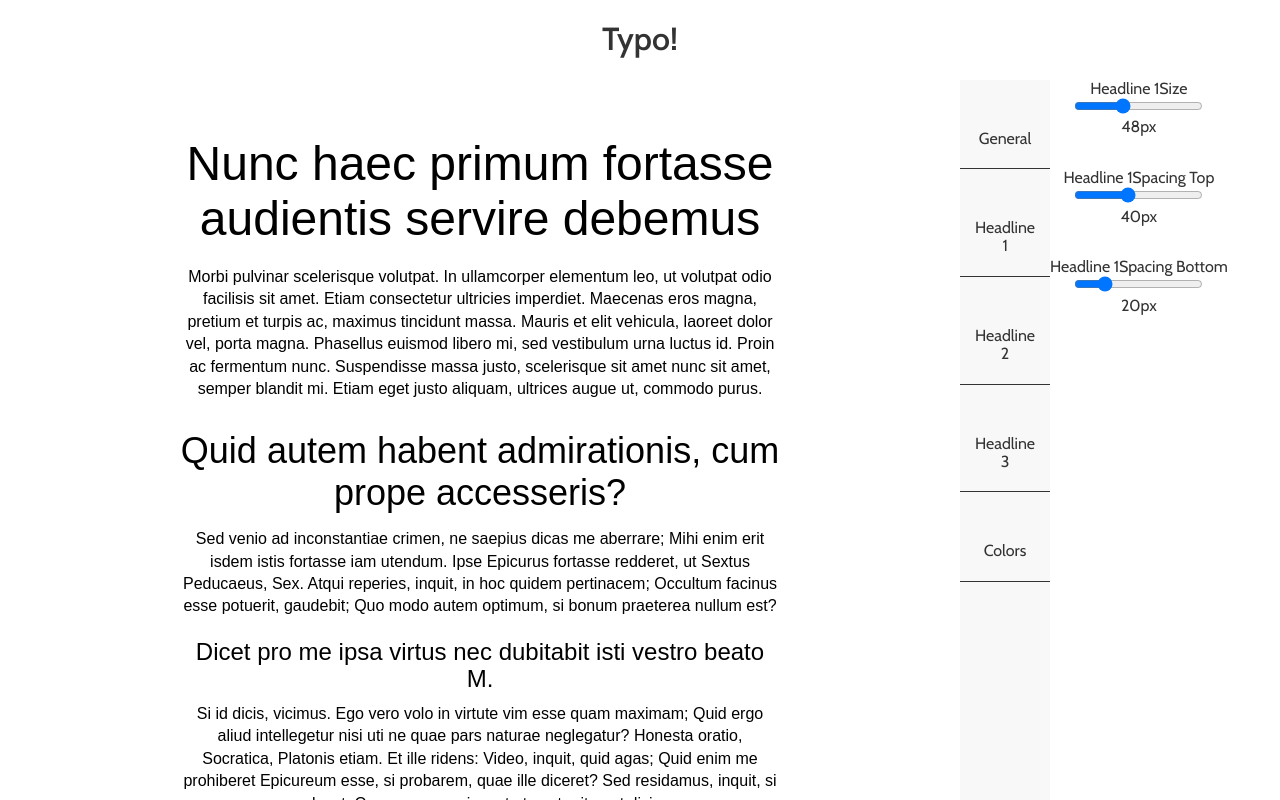
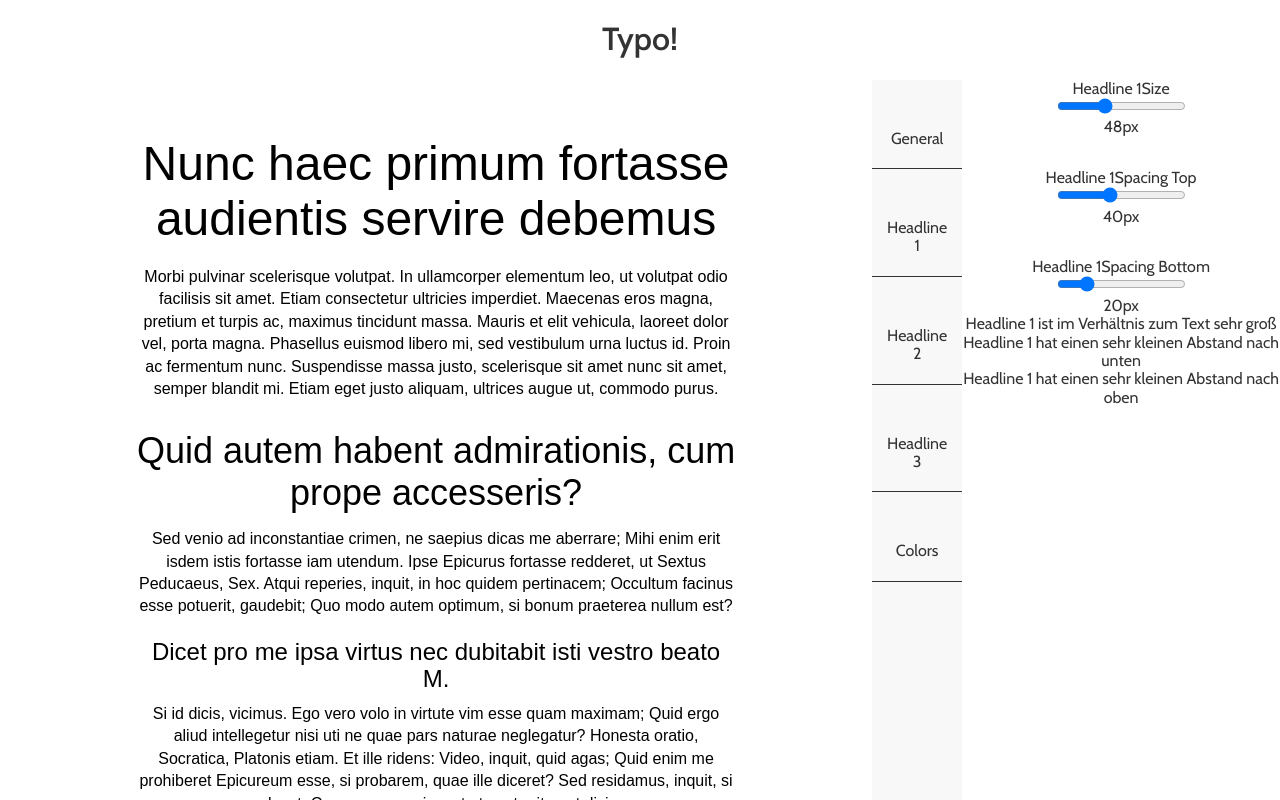
Before and after one commit to Plsr/25knots, a React app: page /typography in a window 1280 px wide. Both pictures are taken after a click on the element "Headline 1". Shown: the top 800 px of the page. Built offline with nearby package versions, Linux system fonts and the light colour scheme.

Commit message:
Started with first errror calculations

```diff
--- a/src/actions/index.js
+++ b/src/actions/index.js
@@ -7,6 +7,7 @@ export const RESET_SETUP = 'RESET_SETUP'
 export const SET_VALUE_FOR_KEY = 'SET_VALUE_FOR_KEY'
 export const SET_GENERAL_VALUE_FOR_KEY = 'SET_GENERAL_VALUE_FOR_KEY'
 export const SET_VALUE_IN_AREA = 'SET_VALUE_IN_AREA'
+export const SET_ERRORS = 'SET_ERRORS'
 
 export const nextSetupStep = () => {
   return {
@@ -63,3 +64,10 @@ export const setValueInArea = (area, key, value) => {
     value
   }
 }
+
+export const setErrors = (errorsPresent) => {
+  return {
+    type: SET_ERRORS,
+    errorsPresent
+  }
+}
--- a/src/components/HeadlineControls.jsx
+++ b/src/components/HeadlineControls.jsx
@@ -15,6 +15,7 @@ class HeadlineController extends React.Component {
   }
 
   render() {
+    console.log(this.props.componentErrors) //eslint-disable-line no-console
     return (
       <div>
         <SliderController
@@ -46,6 +47,7 @@ class HeadlineController extends React.Component {
           handleChange={this.handleChange}
           storeKey={'spacingBottom'}
         />
+        {this.props.componentErrors.map(error => <p>{error}</p>)}
       </div>
     )
   }
--- a/src/components/Typography.jsx
+++ b/src/components/Typography.jsx
@@ -11,6 +11,8 @@ import GeneralControls from './GeneralControls.jsx'
 import HeadlineControls from './HeadlineControls.jsx'
 import ColorControls from './ColorControls.jsx'
 
+import calculateHeadline1Errors from './helpers/errors/headline1.js'
+
 export default class Typography extends React.Component {
   constructor(props) {
     super(props)
@@ -20,6 +22,10 @@ export default class Typography extends React.Component {
 
   handleChange(key, value) {
     this.props.setValueForKey(key, value)
+  }
+
+  calculateErrors() {
+    return calculateHeadline1Errors(this.props.headline1, this.props.general)
   }
 
   render() {
@@ -103,6 +109,7 @@ export default class Typography extends React.Component {
                   onChange={this.props.setValueInArea}
                   area={'headline1'}
                   title={'Headline 1'}
+                  componentErrors={this.calculateErrors()}
                   {...this.props.headline1}
                 />
               </TabContent>
--- /dev/null
+++ b/src/components/helpers/errors/headline1.js
@@ -0,0 +1,38 @@
+function calculateHeadline1Errors(headlineValues, bodyTextValues) {
+  let errors = []
+  let bodyFontSize = bodyTextValues.fontSize
+  let bodyFontConstant = 0
+  let bodyLineHeight = (bodyTextValues.lineHeight * bodyTextValues.fontSize) / 100
+  let h1Size = headlineValues.size
+  let marginTop = headlineValues.spacingTop
+  let marginBottom = headlineValues.spacingBottom
+
+  if (bodyFontSize > 14) {
+    bodyFontConstant = (bodyFontSize - 14) / 10
+  }
+
+  let sizeConstraint = bodyFontSize * (1.68 + bodyFontConstant)
+
+  if (h1Size < sizeConstraint * 0.8) {
+    errors.push('Headline 1 ist im Verhältnis zum Text sehr klein')
+  }
+  if (h1Size > sizeConstraint * 1.2) {
+    errors.push('Headline 1 ist im Verhältnis zum Text sehr groß')
+  }
+  if (marginBottom > (bodyLineHeight * 1.7)) {
+    errors.push('Headline 1 hat einen sehr großen Abstand nach unten')
+  }
+  if (marginBottom < bodyLineHeight) {
+    errors.push('Headline 1 hat einen sehr kleinen Abstand nach unten')
+  }
+  if (marginTop > (bodyLineHeight * 2.7)) {
+    errors.push('Headline 1 hat einen sehr großen Abstand nach oben')
+  }
+  if (marginTop < (bodyLineHeight * 2)) {
+    errors.push('Headline 1 hat einen sehr kleinen Abstand nach oben')
+  }
+
+  return errors
+}
+
+export default calculateHeadline1Errors
--- a/src/containers/TypographyContainer.js
+++ b/src/containers/TypographyContainer.js
@@ -1,5 +1,5 @@
 import { connect } from 'react-redux'
-import { setValueForKey, setGeneralValueForKey, setValueInArea } from '../actions'
+import { setValueForKey, setGeneralValueForKey, setValueInArea, setErrors } from '../actions'
 import Typography from '../components/Typography.jsx'
 
 const mapStateToProps = (state, ownProps) => {
@@ -20,6 +20,9 @@ const mapDispatchToProps = (dispatch) => {
     },
     setValueInArea: (area, value, key) => {
       dispatch(setValueInArea(area, value, key))
+    },
+    setErrors: (errors) => {
+      dispatch(setErrors(errors))
     }
   }
 }
--- a/src/reducers/typography.js
+++ b/src/reducers/typography.js
@@ -1,4 +1,4 @@
-import {SET_VALUE_FOR_KEY, SET_GENERAL_VALUE_FOR_KEY, SET_VALUE_IN_AREA} from '../actions'
+import {SET_VALUE_FOR_KEY, SET_GENERAL_VALUE_FOR_KEY, SET_VALUE_IN_AREA, SET_ERRORS} from '../actions'
 
 const initialState = {
   general: {
@@ -6,12 +6,7 @@ const initialState = {
     fontSize: 16,
     lineHeight: 140,
     textWidth: 600,
-    textSpacing: 20,
-    errors: {
-      size: [
-        'Test'
-      ]
-    }
+    textSpacing: 20
   },
   headline1: {
     size: 48,
@@ -23,18 +18,12 @@ const initialState = {
   headline2: {
     size: 36,
     spacingTop: 30,
-    spacingBottom: 15,
-    errors: {
-
-    }
+    spacingBottom: 15
   },
   headline3: {
     size: 24,
     spacingTop: 20,
-    spacingBottom: 10,
-    errors: {
-
-    }
+    spacingBottom: 10
   },
   colors: {
     background: '#ffffff',
@@ -44,7 +33,8 @@ const initialState = {
       AA: true,
       A: true
     }
-  }
+  },
+  errorsPresent: false
 }
 
 const typography = (state = initialState, action) => {
@@ -67,6 +57,11 @@ const typography = (state = initialState, action) => {
           [action.key]: action.value
         }
       })
+    case SET_ERRORS:
+      console.log('set errors called') // eslint-disable-line no-console
+      return Object.assign({}, state, {
+        errorsPresent: action.errorsPresent
+      })
     default:
       return state
   }
```
Also changed, not shown: src/components/helpers/errors/index.js (added, +11 -0 lines).
